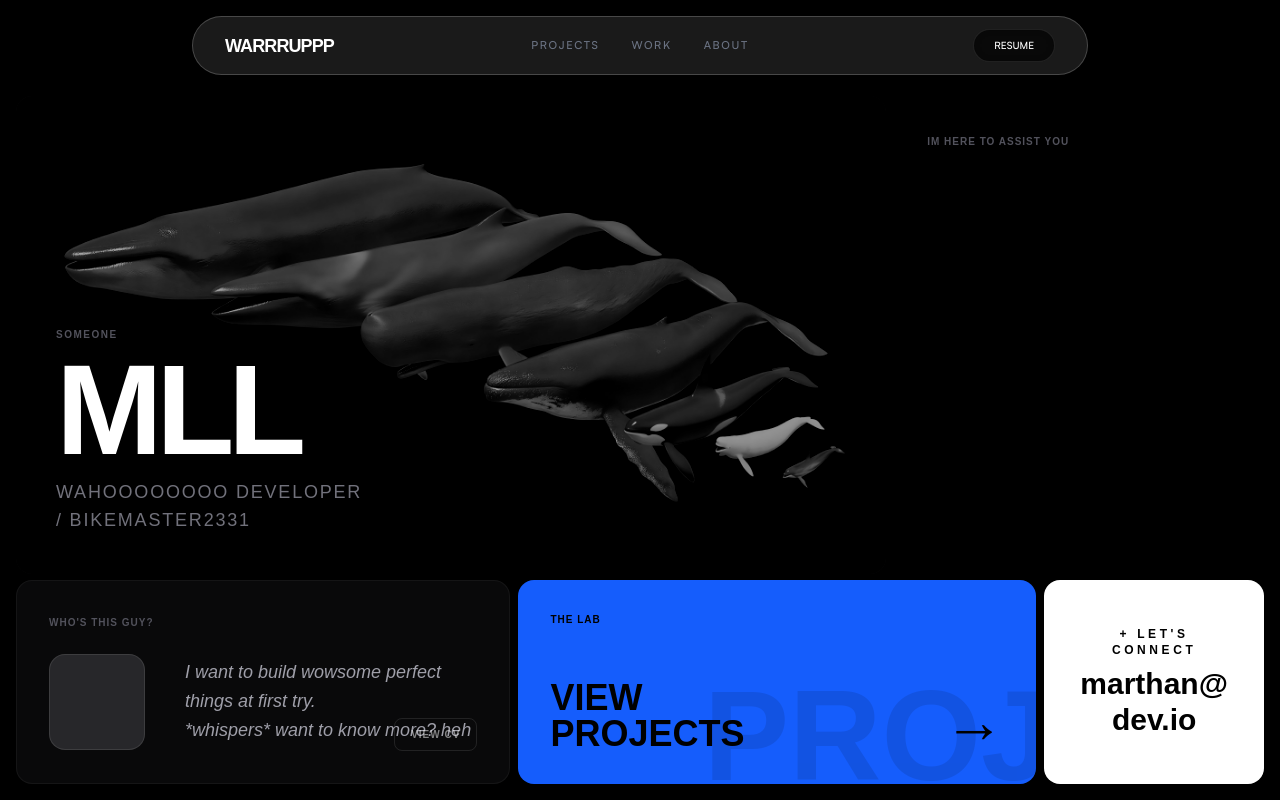
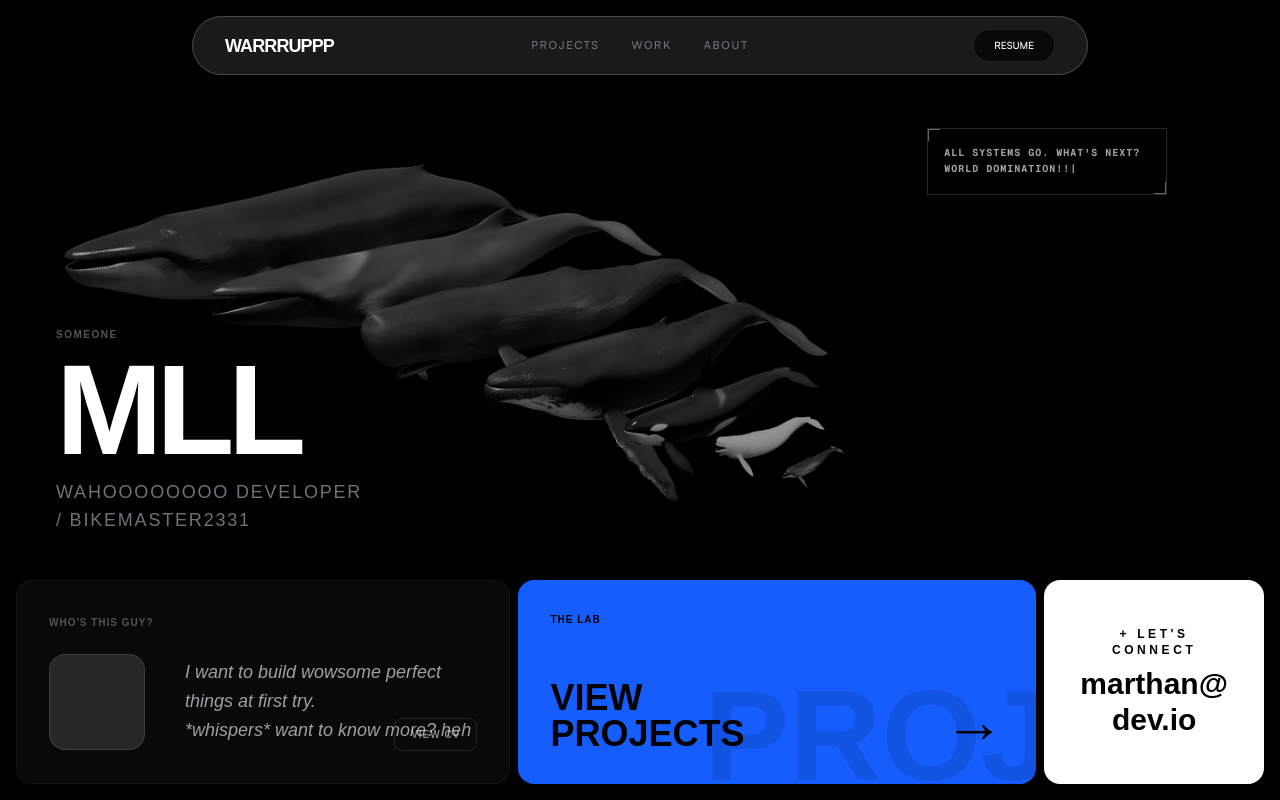
Before and after one commit to bikemaster2331/porpolyo, a Next.js app: page / in a window 1280 px wide. Built offline with nearby package versions, Linux system fonts and the light colour scheme; grey boxes are pictures that could not be loaded.

Commit message:
feat: implement simulated typewriter effect with rotating idle quotes and stable dimensions

```diff
--- a/src/app/page.tsx
+++ b/src/app/page.tsx
@@ -1,11 +1,61 @@
 "use client";
-import { useState, useRef } from 'react';
+import { useState, useRef, useEffect } from 'react';
 import Script from 'next/script';
 import Link from 'next/link';
 
 export default function Home() {
   const [isLabExpanded, setIsLabExpanded] = useState(false);
+  const [bmoReply, setBmoReply] = useState("SYSTEM IS NOW READY. EXPLORE WITH ME");
+  const [displayedReply, setDisplayedReply] = useState("");
+  const [isHovering, setIsHovering] = useState(false);
   const catVideoRef = useRef<HTMLVideoElement>(null);
+
+  const boxRef = useRef<HTMLDivElement>(null);
+  const [lockedStyle, setLockedStyle] = useState<{ minHeight?: number, minWidth?: number }>({});
+
+  useEffect(() => {
+    if (isHovering) return;
+
+    const quotes = [
+      "THINKING ABOUT BIKES... AND MASTERS",
+      "SYSTEM OPTIMAL. AWAITING COMMANDS. HATCHING EGGS",
+      "I MISS PAPA PIZZERIA AND FARMVILLE",
+      "EXPLORING THE DIGITAL VOID AND MY DRAGON CITY",
+      "ALL SYSTEMS GO. WHAT'S NEXT? WORLD DOMINATION!!",
+      "SCANNING FOR COOL PROJECTS AND POKÉMONS",
+      "WOWSOMETRIC! ADVENTURE? OKAYLICIOUS!",
+      "KUMUSTA KA? - FROM TAGALOG BMO",
+      "HUH, NASAAN AKO, SINO KAYO, BAKIT AKO ROBOT?",
+      "LET ME TELL YOU SOMETHING ABOUT MLL, HE'S A BIT...."
+    ];
+
+    const timer = setInterval(() => {
+      setBmoReply(quotes[Math.floor(Math.random() * quotes.length)]);
+    }, 3000);
+
+    return () => clearInterval(timer);
+  }, [isHovering]);
+
+  useEffect(() => {
+    let i = 0;
+    setDisplayedReply("");
+    const targetText = bmoReply || "AWAITING_INPUT";
+    const interval = setInterval(() => {
+      setDisplayedReply(targetText.slice(0, i + 1));
+      i++;
+      if (i >= targetText.length) {
+        clearInterval(interval);
+        if (boxRef.current && !lockedStyle.minHeight) {
+          setLockedStyle({
+            minHeight: boxRef.current.offsetHeight,
+            minWidth: boxRef.current.offsetWidth,
+          });
+        }
+      }
+    }, 50);
+    return () => clearInterval(interval);
+    // eslint-disable-next-line react-hooks/exhaustive-deps
+  }, [bmoReply]);
 
   return (
     <>
@@ -60,10 +110,28 @@ export default function Home() {
           {/* New 3D Model Box replacing Projects and Stack */}
           <div className="md:col-span-6 bg-black rounded-2xl relative overflow-hidden group transition-all duration-700 opacity-100">
 
-            <div className="absolute top-8 left-8 z-10 pointer-events-none">
-              <span className="text-[10px] font-bold text-zinc-600 uppercase tracking-widest">
-                IM HERE TO ASSIST YOU
-              </span>
+            <div className="absolute top-8 left-8 z-20 pointer-events-auto max-w-[240px]">
+              <div className={`transition-all duration-500 transform ${bmoReply ? 'opacity-100 translate-y-0' : 'opacity-0 -translate-y-4'}`}>
+
+                {/* Minimalist HUD Bracket */}
+                <div
+                  ref={boxRef}
+                  style={lockedStyle}
+                  className="relative bg-black/80 backdrop-blur-sm border border-zinc-800 p-4 shadow-2xl transition-all duration-300"
+                >
+
+                  {/* Corner Brackets */}
+                  <div className="absolute top-0 left-0 w-3 h-3 border-t border-l border-white/40"></div>
+                  <div className="absolute bottom-0 right-0 w-3 h-3 border-b border-r border-white/40"></div>
+
+                  <p className="font-mono text-[10px] leading-relaxed uppercase font-bold tracking-widest text-zinc-400 text-left w-full break-words relative z-10">
+                    {displayedReply}
+                    <span className="font-bold animate-caret-blink">|</span>
+                  </p>
+
+                </div>
+
+              </div>
             </div>
 
             <div
@@ -78,6 +146,7 @@ export default function Home() {
                 autoplay
                 camera-controls
                 disable-zoom
+                disable-tap
                 shadow-intensity="0"
                 environment-image="neutral"
                 exposure="0.8"
@@ -87,11 +156,17 @@ export default function Home() {
             </div>
           </div>
 
-          <div className="md:col-span-8 bg-zinc-900/40 border border-white/5 rounded-2xl p-8 flex flex-col justify-center gap-6 transition-all duration-700 opacity-100 relative">
+          <div className="md:col-span-8 bg-zinc-900/40 border border-white/5 rounded-2xl p-8 flex flex-col justify-center gap-6 transition-all duration-700 opacity-100 relative"
+            onMouseEnter={() => {
+              setIsHovering(true);
+              setBmoReply("TRY HOVERING OVER THE IMAGE! HE'S GOT A SURPRISE");
+            }}
+            onMouseLeave={() => setIsHovering(false)}
+          >
             <span className="text-[10px] font-bold text-zinc-600 uppercase tracking-widest"> WHO'S THIS GUY? </span>
             <div className="flex items-center gap-10">
               <div
-                className="h-24 w-24 bg-zinc-800 rounded-2xl shrink-0 border border-white/10 hover:scale-150 transition-transform duration-500 hidden sm:block overflow-hidden"
+                className="h-24 w-24 bg-zinc-800 rounded-2xl shrink-0 border border-white/10 hover:scale-125 transition-transform duration-500 hidden sm:block overflow-hidden"
                 onMouseEnter={() => catVideoRef.current?.play()}
                 onMouseLeave={() => {
                   catVideoRef.current?.pause();
@@ -114,6 +189,11 @@ export default function Home() {
               </p>
             </div>
             <a
+              onMouseEnter={() => {
+                setIsHovering(true);
+                setBmoReply("YOU WANNA VIEW BM'S CV? HERE YOU GO!");
+              }}
+              onMouseLeave={() => setIsHovering(false)}
               href="/cv/resume.pdf"
               target="_blank"
               rel="noopener noreferrer"
@@ -130,8 +210,15 @@ export default function Home() {
 
             <Link
               href="/projects"
-              onMouseEnter={() => setIsLabExpanded(true)}
-              onMouseLeave={() => setIsLabExpanded(false)}
+              onMouseEnter={() => {
+                setIsHovering(true);
+                setIsLabExpanded(true);
+                setBmoReply("YOU WANNA VIEW BM'S PROJECTS? LET'S GO!");
+              }}
+              onMouseLeave={() => {
+                setIsHovering(false);
+                setIsLabExpanded(false);
+              }}
               className={`absolute top-0 left-0 h-full overflow-hidden rounded-2xl p-8 flex flex-col justify-between group cursor-pointer transition-all duration-500 ease-in-out bg-blue-600 text-black ${isLabExpanded ? 'w-full z-20' : 'w-[calc(70%-4px)] z-10'}`}
             >
               <div className="z-10 flex justify-between items-center">
@@ -148,7 +235,13 @@ export default function Home() {
               </div>
             </Link>
 
-            <div className="absolute top-0 right-0 h-full w-[calc(30%-4px)] z-0 bg-white text-black rounded-2xl p-8 flex flex-col justify-center items-center text-center hover:invert transition-all duration-700 cursor-pointer">
+            <div
+              onMouseEnter={() => {
+                setIsHovering(true);
+                setBmoReply("CONNECT WITH BM? I'M A BIT SHY...");
+              }}
+              onMouseLeave={() => setIsHovering(false)}
+              className="absolute top-0 right-0 h-full w-[calc(30%-4px)] z-0 bg-white text-black rounded-2xl p-8 flex flex-col justify-center items-center text-center hover:invert transition-all duration-700 cursor-pointer">
               <p className="text-xs font-black uppercase tracking-[0.3em] mb-2"> + Let's Connect</p>
               <span className="text-3xl font-bold break-all">marthan@dev.io</span>
             </div>
```
